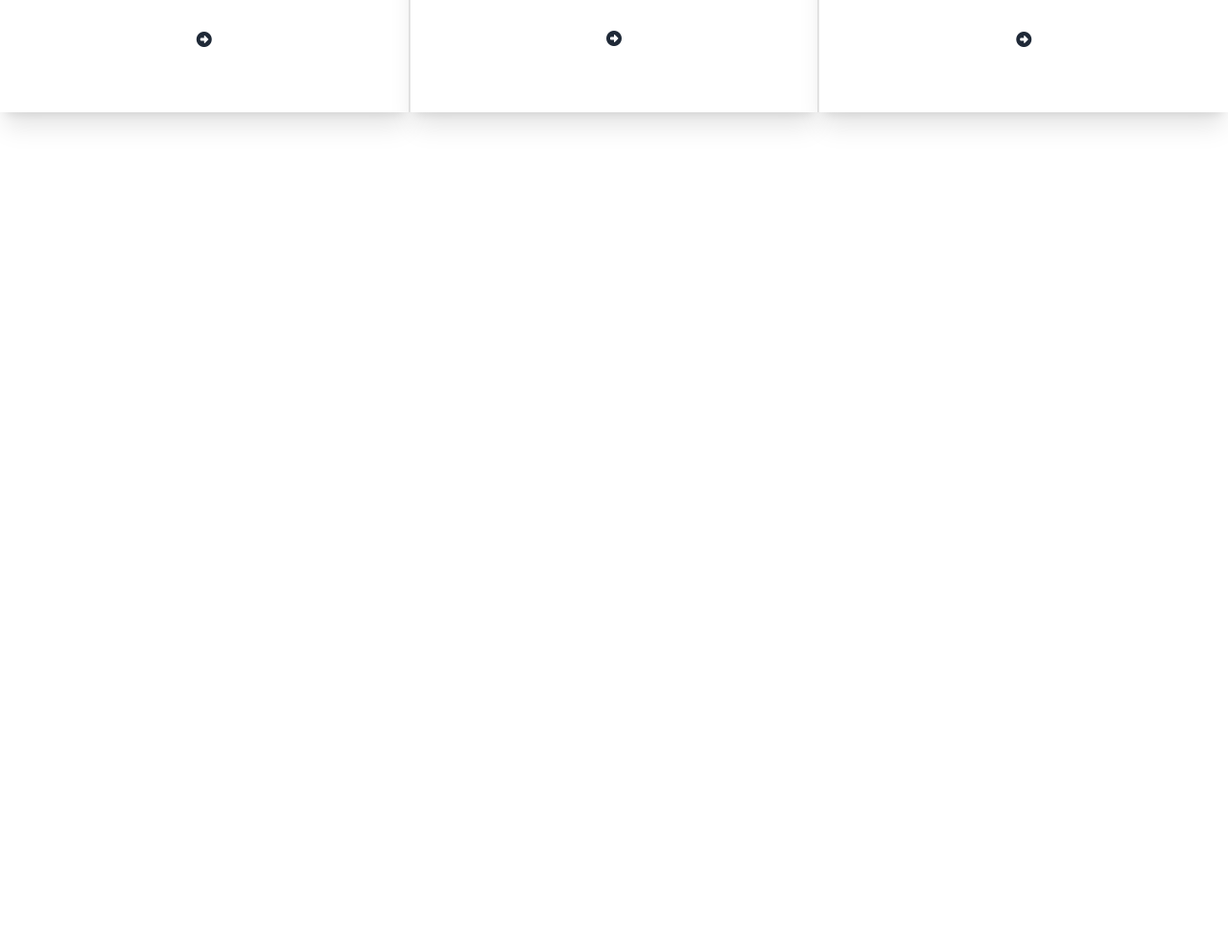
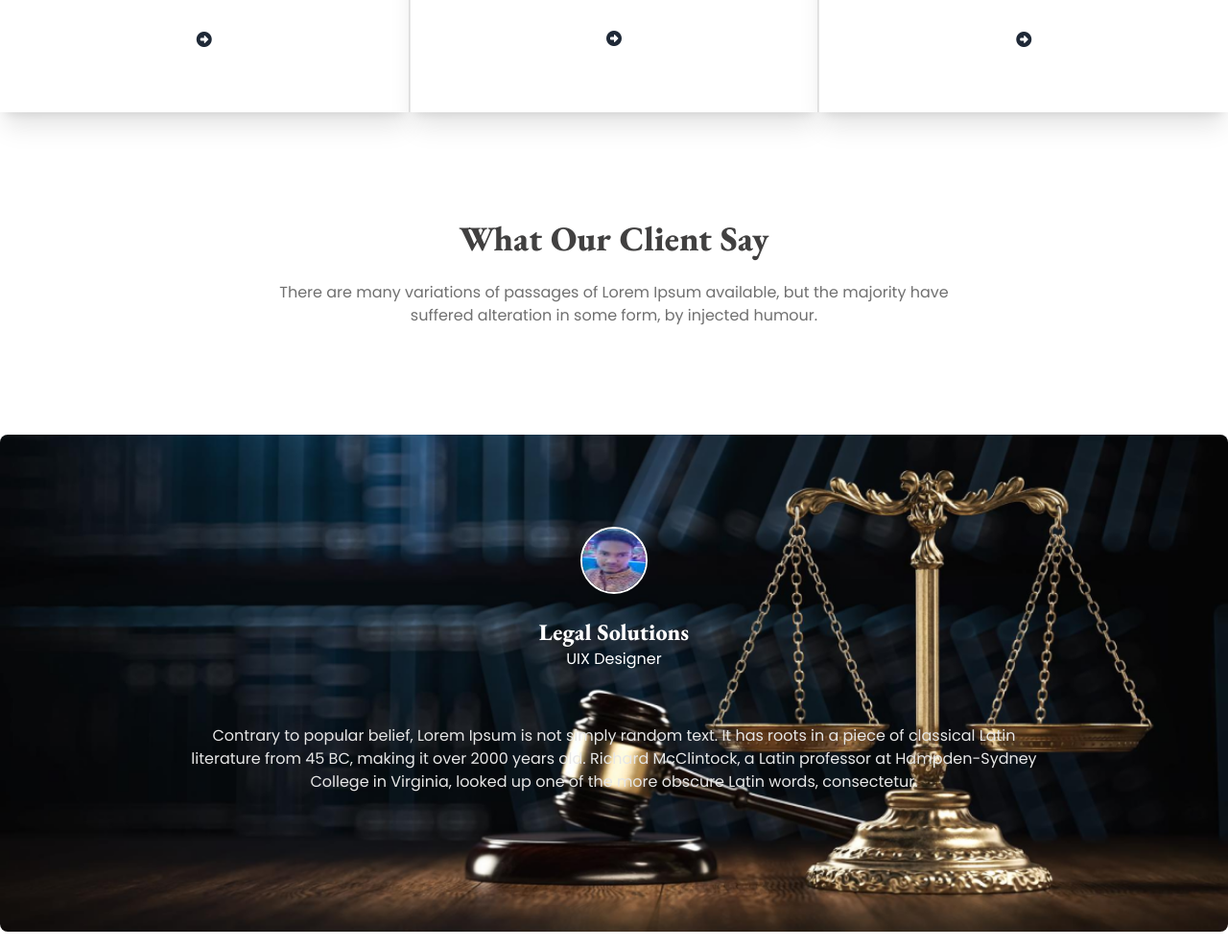
Before and after one commit to Irfankhan20/legal-solution-resources-by-me, a plain HTML site: page index.html in a window 1280 px wide. Shown: the part 1809-2797 px from the top of the page at 96% size. Before the commit the page ends 2038 px from the top, so only its background shows below. Drawn offline with nearby package versions, Linux system fonts and the light colour scheme.

Commit message:
what our client say section done

```diff
--- a/index.html
+++ b/index.html
@@ -94,7 +94,7 @@
         <!-- banner section  -->
         <section>
             <div class="hero mt-12 rounded-lg border-none h-auto" style="background-image: url('./images/banner.png');">
-                <div class="hero-overlay"></div>
+
                 <div class="hero-content text-center text-neutral-content">
                   <div class=" w-[670px]">
                     <h1 class="pt-24 text-center font-ebgaramond text-7xl font-extrabold leading-[85px]">We Provide Effective <br> Legal Solutions</h1>
@@ -192,6 +192,37 @@
                 </div>
             </div>
         </section>
+
+        <!-- What Our Client Say -->
+        <section>
+            <div class="mb-28">
+                <!-- What Our Client Say text  -->
+                <div>
+                    <h2 class="text-[#414040] text-center font-ebgaramond text-4xl font-extrabold">What Our Client Say</h2>
+                    <p class="text-color-primary text-center font-poppins leading-6 pt-6 pb-16">There are many variations of passages of Lorem Ipsum available, but the majority have <br> suffered alteration in some form, by injected humour.</p>
+                </div>
+
+                <!-- What Our Client Say content  -->
+                <div class="hero mt-12 rounded-lg border-none h-auto "
+                 style="background-image: url('./images/banner.png');">
+
+
+
+                      <div class="text-center w-[900px]">
+                        <div class="mt-24"><img class="w-[70px] h-[70px] border-2 border-solid rounded-full border-white mx-auto" src="./images/logo photo.jpg" alt=""></div>
+                        <h1 class="pt-6 text-white text-center font-ebgaramond text-2xl font-extrabold">Legal Solutions</h1>
+                        <p class="text-center text-white font-poppins leading-6 pb-8">UIX Designer</p>
+                        <p class="pt-6 pb-36 text-[#E7E7E7] text-center font-poppins leading-6">Contrary to popular belief, Lorem Ipsum is not simply random text. It has roots in a piece of classical Latin literature from 45 BC, making it over 2000 years old. Richard McClintock, a Latin professor at Hampden-Sydney College in Virginia, looked up one of the more obscure Latin words, consectetur.</p>
+
+
+                      </div>
+
+                  </div>
+                <div>
+
+                </div>
+            </div>
+        </section>
     </main>
 
 
```
Also changed, not shown: images/logo photo.jpg (added).
